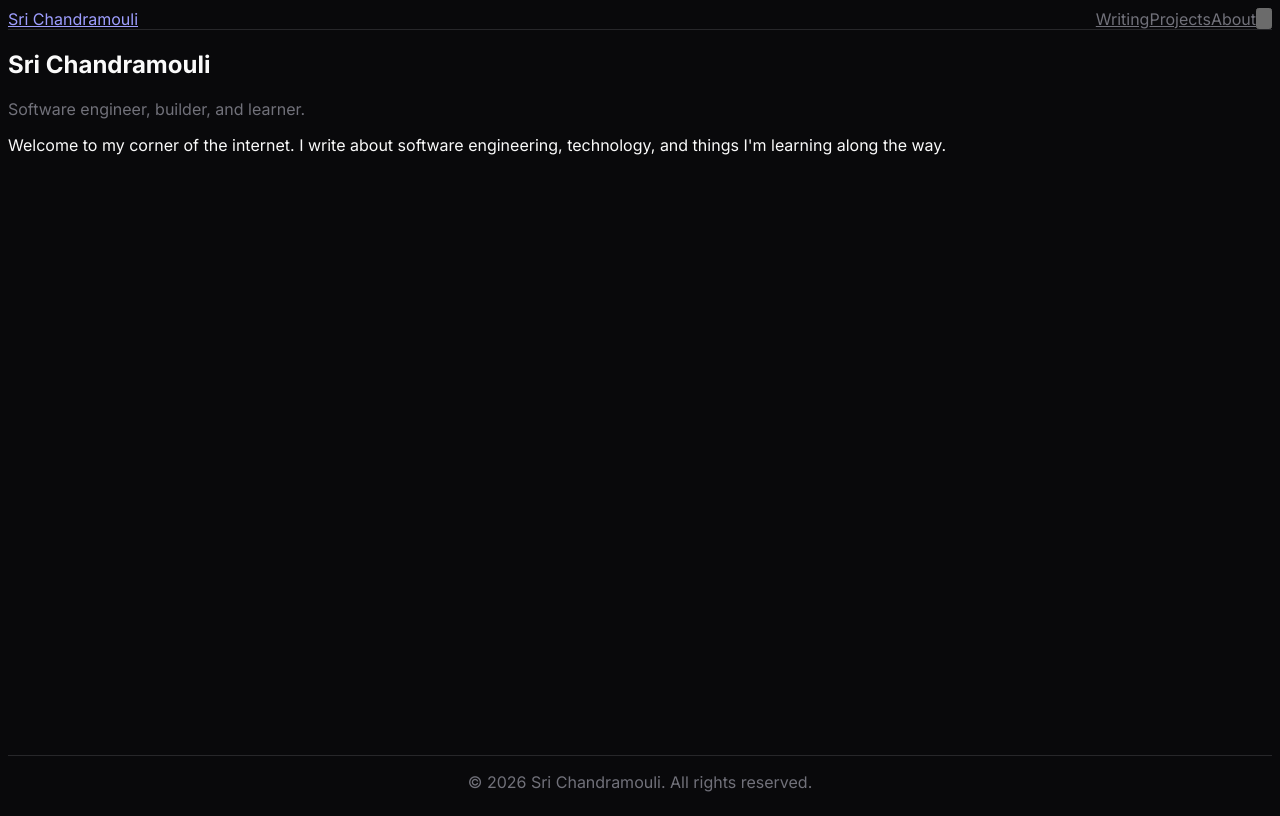
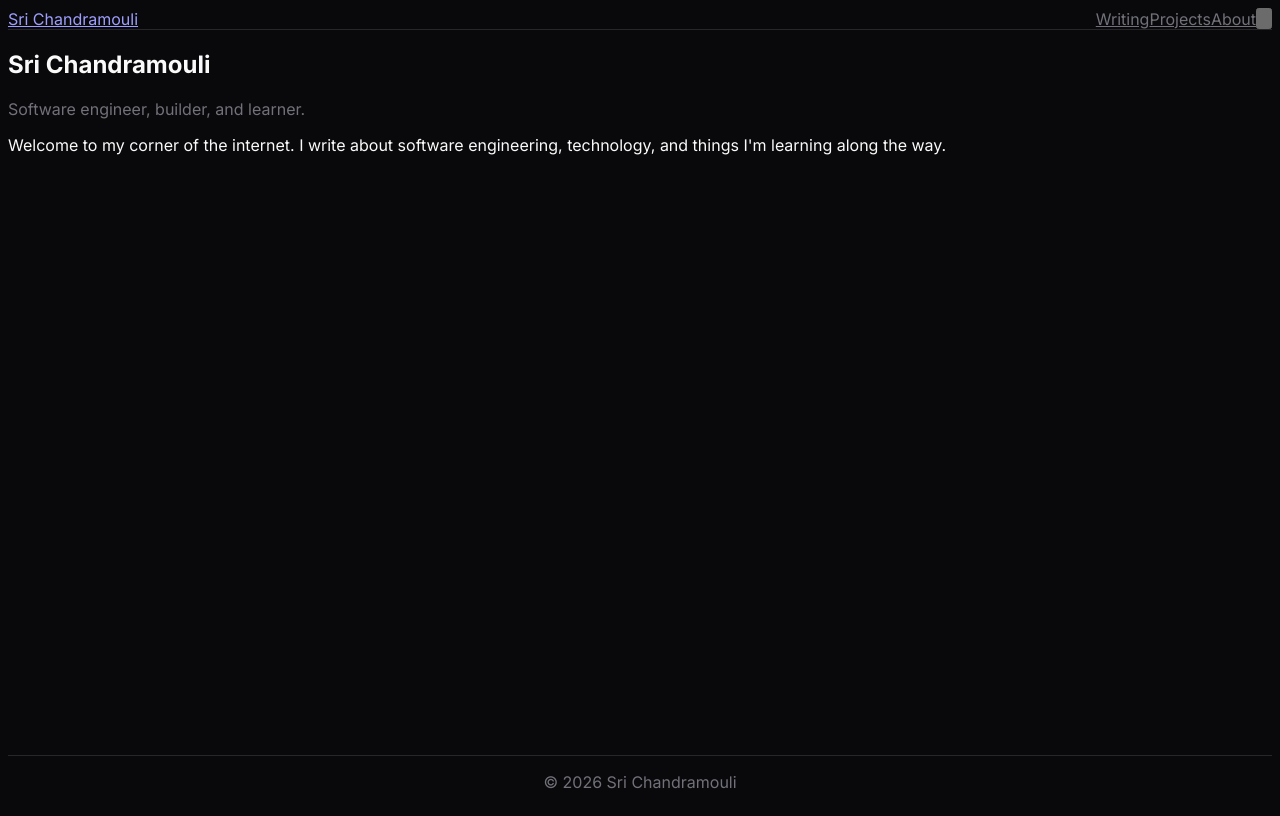
Before and after one commit to sri-c9/personal-website, a Next.js app: page / in a window 1280 px wide. Built offline with nearby package versions, Linux system fonts and the light colour scheme.

Commit message:
feat: update footer width to max-w-3xl

```diff
--- a/src/components/footer.tsx
+++ b/src/components/footer.tsx
@@ -2,10 +2,13 @@
   const currentYear = new Date().getFullYear();
 
   return (
-    <footer className="mt-auto w-full border-t py-6" style={{ borderColor: 'var(--border)' }}>
-      <div className="mx-auto max-w-2xl px-4 sm:px-6 lg:px-8">
+    <footer
+      className="mt-auto w-full border-t py-6"
+      style={{ borderColor: 'var(--border)' }}
+    >
+      <div className="mx-auto max-w-3xl px-4 sm:px-8">
         <p className="text-center text-sm" style={{ color: 'var(--muted)' }}>
-          © {currentYear} Sri Chandramouli. All rights reserved.
+          © {currentYear} Sri Chandramouli
         </p>
       </div>
     </footer>
```
